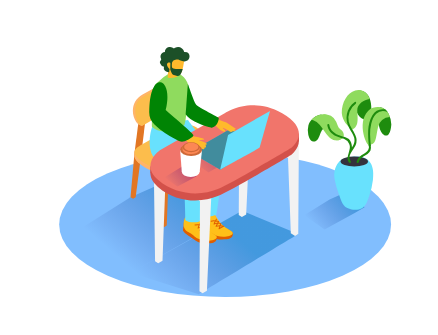
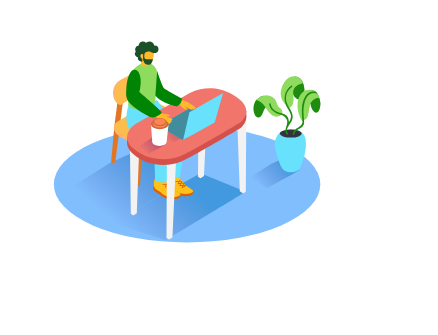
Before and after one commit to rzlwbo1/rzlwbo1.github.io, a plain HTML site: page index.html in a window 390 px wide. Shown: the part 167-502 px from the top of the page, 438 px wide, since content can reach past the window. Drawn offline with Linux system fonts and the light colour scheme.

Commit message:
fix responsive

```diff
--- a/css/style.css
+++ b/css/style.css
@@ -9,3 +9,9 @@ body{
     text-align: center;
     color: #212F3D;
 }
+
+@media (max-width: 600px) {
+    img {
+        max-width: 100%;
+    }
+}
```
